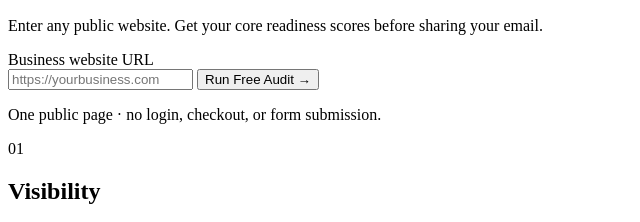
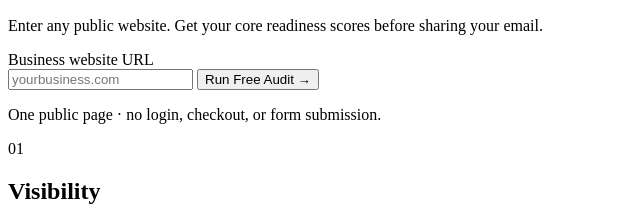
Before and after one commit to sarahjarmon/AgentReady, a website with bundled scripts: page web/index.html in a window 1280 px wide. Shown: the part 279-501 px from the top of the page, 0-640 px from the left. Built offline with nearby package versions, Linux system fonts and the light colour scheme.

Commit message:
Allow website URLs without protocol

```diff
--- a/web/index.html
+++ b/web/index.html
@@ -31,7 +31,7 @@
         <form id="audit-form">
           <label for="url">Business website URL</label>
           <div class="input-row">
-            <input id="url" name="url" type="url" inputmode="url" autocomplete="url" placeholder="https://yourbusiness.com" required>
+            <input id="url" name="url" type="text" inputmode="url" autocomplete="url" placeholder="yourbusiness.com" required>
             <button id="submit" type="submit">Run Free Audit <span aria-hidden="true">→</span></button>
           </div>
           <p class="form-note">One public page · no login, checkout, or form submission.</p>
```
